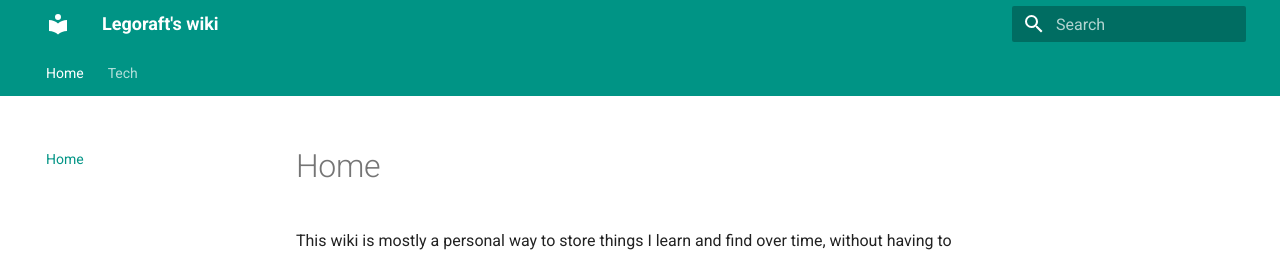
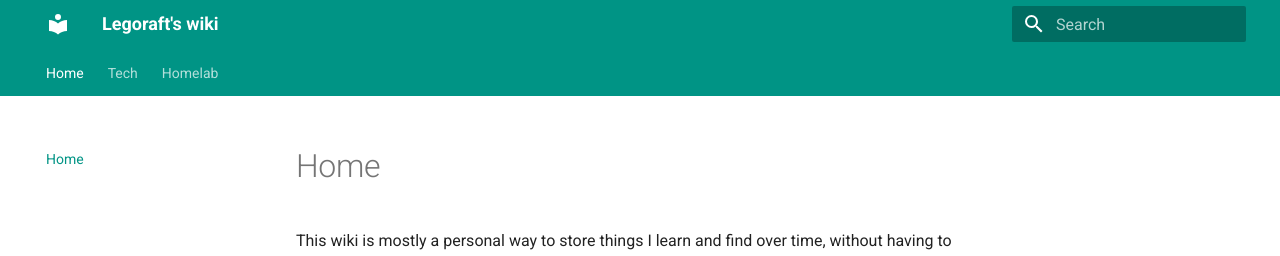
Before and after one commit to legoraft/wiki, an MkDocs documentation site: the page built from docs/index.md, in a window 1280 px wide. Shown: the top 256 px of the page. Built offline with MkDocs 1.6.1 and Material for MkDocs 9.7.7, drawn with Linux system fonts in a browser that asks for light colours.

Commit message:
Added homelab page

```diff
--- a/mkdocs.yml
+++ b/mkdocs.yml
@@ -7,6 +7,8 @@ nav:
   - Tech:
       - tech/index.md
       - Void Linux: tech/void.md
+  - Homelab:
+      - homelab/index.md
 
 theme:
   name: material
```
